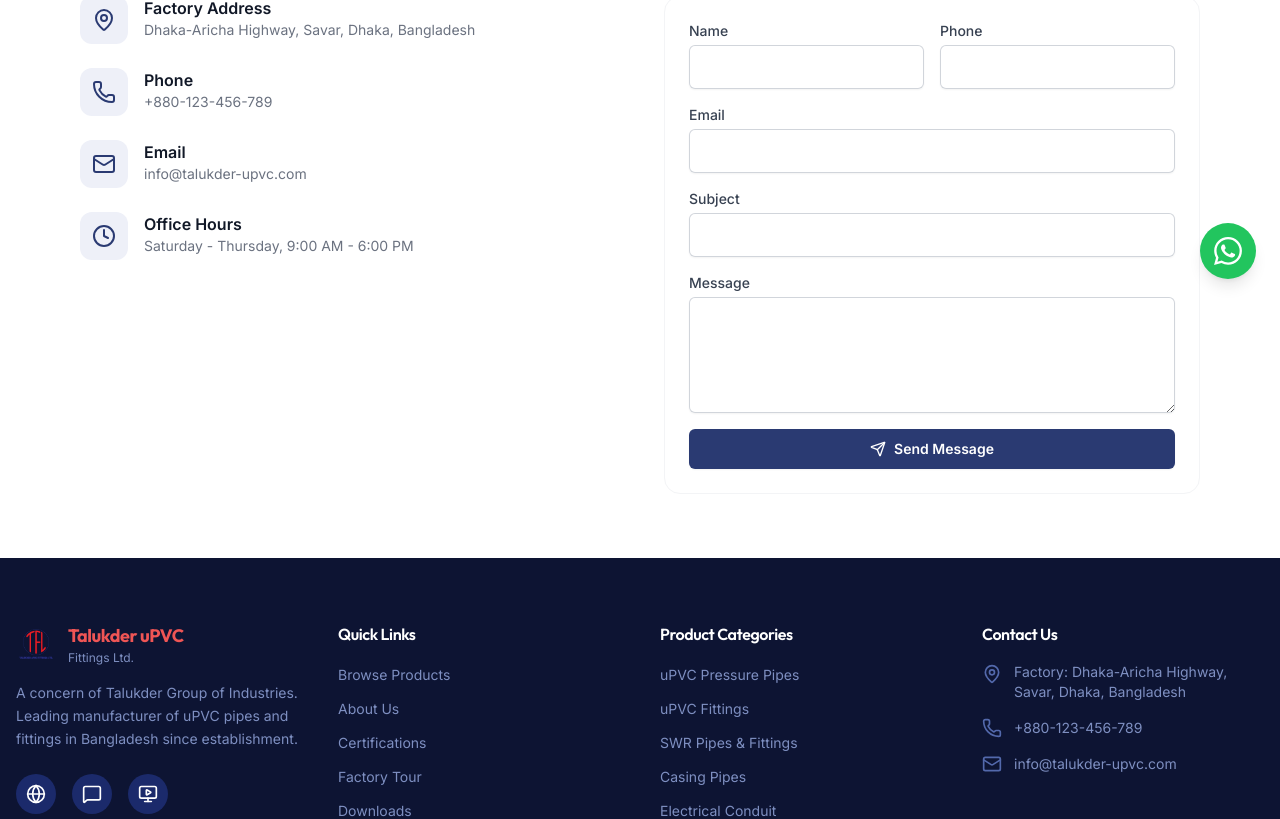
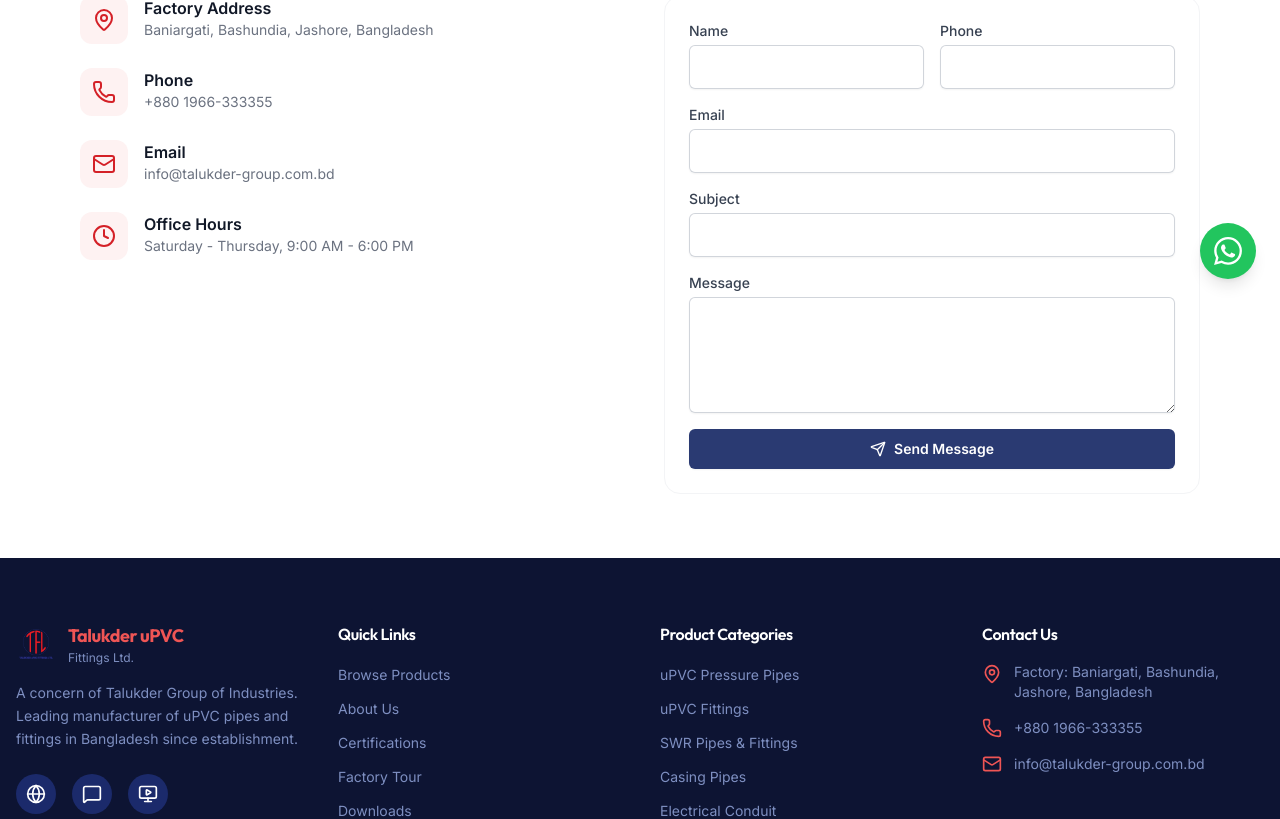
Before and after one commit to mujahidraj/Talukder-UPVC, a React (Vite) app in the folder client/: page /contact in a window 1280 px wide. Shown: the part 497-1316 px from the top of the page. Built offline with nearby package versions, Linux system fonts and the light colour scheme; no server answers.

Commit message:
fdsfsdfsd

```diff
--- a/client/src/components/SEO.tsx
+++ b/client/src/components/SEO.tsx
@@ -29,13 +29,13 @@
     description: DEFAULT_DESCRIPTION,
     address: {
       '@type': 'PostalAddress',
-      streetAddress: 'Dhaka-Aricha Highway, Savar',
-      addressLocality: 'Dhaka',
+      streetAddress: 'Baniargati, Bashundia',
+      addressLocality: 'Jashore',
       addressCountry: 'BD',
     },
     contactPoint: {
       '@type': 'ContactPoint',
-      telephone: '+880-123-456-789',
+      telephone: '+8801966333355',
       contactType: 'sales',
     },
   };
--- a/client/src/components/public/PublicFooter.tsx
+++ b/client/src/components/public/PublicFooter.tsx
@@ -74,16 +74,16 @@
               <h4 className="text-white font-heading font-semibold mb-4">Contact Us</h4>
               <ul className="space-y-4">
                 <li className="flex items-start gap-3 text-sm">
-                  <MapPin className="h-5 w-5 text-brand-400 flex-shrink-0 mt-0.5" />
-                  <span className="text-brand-300">Factory: Dhaka-Aricha Highway, Savar, Dhaka, Bangladesh</span>
+                  <MapPin className="h-5 w-5 text-accent-400 flex-shrink-0 mt-0.5" />
+                  <span className="text-brand-300">Factory: Baniargati, Bashundia, Jashore, Bangladesh</span>
                 </li>
                 <li className="flex items-center gap-3 text-sm">
-                  <Phone className="h-5 w-5 text-brand-400 flex-shrink-0" />
-                  <a href="tel:+880123456789" className="text-brand-300 hover:text-white transition-colors">+880-123-456-789</a>
+                  <Phone className="h-5 w-5 text-accent-400 flex-shrink-0" />
+                  <a href="tel:+8801966333355" className="text-brand-300 hover:text-white transition-colors">+880 1966-333355</a>
                 </li>
                 <li className="flex items-center gap-3 text-sm">
-                  <Mail className="h-5 w-5 text-brand-400 flex-shrink-0" />
-                  <a href="mailto:info@talukder-upvc.com" className="text-brand-300 hover:text-white transition-colors">info@talukder-upvc.com</a>
+                  <Mail className="h-5 w-5 text-accent-400 flex-shrink-0" />
+                  <a href="mailto:info@talukder-group.com.bd" className="text-brand-300 hover:text-white transition-colors">info@talukder-group.com.bd</a>
                 </li>
               </ul>
             </div>
@@ -106,7 +106,7 @@
 
       {/* WhatsApp Floating Button */}
       <a
-        href="https://wa.me/880123456789"
+        href="https://wa.me/8801966333355"
         target="_blank"
         rel="noopener noreferrer"
         className="fixed bottom-6 right-6 z-50 h-14 w-14 bg-green-500 rounded-full flex items-center justify-center shadow-lg hover:bg-green-600 transition-colors hover:scale-110 duration-200"
--- a/client/src/pages/public/AboutPage.tsx
+++ b/client/src/pages/public/AboutPage.tsx
@@ -96,7 +96,7 @@
             ].map((s, idx) => (
               <div key={s.label} className={`text-center ${idx !== 0 ? 'pl-8' : ''}`}>
                 <div className="h-14 w-14 mx-auto rounded-2xl bg-brand-900 border border-brand-800 flex items-center justify-center mb-4">
-                  <s.icon className="h-7 w-7 text-brand-300" />
+                  <s.icon className="h-7 w-7 text-accent-400" />
                 </div>
                 <p className="text-2xl md:text-3xl font-heading font-bold text-white mb-1">{s.stat}</p>
                 <p className="text-sm text-brand-300/80">{s.label}</p>
@@ -158,7 +158,7 @@
             ].map((value, i) => (
               <div key={i} className="p-8 bg-gray-50 rounded-2xl border border-gray-100 hover:shadow-lg hover:border-brand-200 transition-all">
                 <div className="h-12 w-12 bg-white rounded-xl shadow-sm border border-gray-100 flex items-center justify-center mb-6">
-                  <value.icon className="h-6 w-6 text-brand-600" />
+                  <value.icon className="h-6 w-6 text-accent-600" />
                 </div>
                 <h3 className="text-xl font-heading font-bold text-gray-900 mb-3">{value.title}</h3>
                 <p className="text-gray-600 leading-relaxed">{value.desc}</p>
@@ -184,7 +184,7 @@
                 Manufacturing Excellence
               </h2>
               <p className="text-lg text-gray-300 leading-relaxed mb-8">
-                Our advanced factory located on the Dhaka-Aricha Highway is a testament to modern industrial engineering. We employ rigorous quality control checks at every phase of production.
+                Our advanced factory located in Baniargati, Bashundia, Jashore is a testament to modern industrial engineering. We employ rigorous quality control checks at every phase of production.
               </p>
               <ul className="space-y-4">
                 {[
--- a/client/src/pages/public/CertificationsPage.tsx
+++ b/client/src/pages/public/CertificationsPage.tsx
@@ -19,7 +19,7 @@
           ].map(cert => (
             <div key={cert.title} className="bg-white rounded-2xl border border-gray-100 p-8 text-center hover:shadow-lg transition-shadow">
               <div className="h-16 w-16 mx-auto rounded-2xl bg-brand-50 flex items-center justify-center mb-5">
-                <cert.icon className="h-8 w-8 text-brand-600" />
+                <cert.icon className="h-8 w-8 text-accent-600" />
               </div>
               <h3 className="text-xl font-heading font-bold text-brand-950">{cert.title}</h3>
               <p className="mt-3 text-sm text-gray-600 leading-relaxed">{cert.desc}</p>
--- a/client/src/pages/public/ContactPage.tsx
+++ b/client/src/pages/public/ContactPage.tsx
@@ -41,13 +41,13 @@
           <h2 className="text-2xl font-heading font-bold text-brand-950 mb-6">Get In Touch</h2>
           <div className="space-y-6">
             {[
-              { icon: MapPin, title: 'Factory Address', detail: 'Dhaka-Aricha Highway, Savar, Dhaka, Bangladesh' },
-              { icon: Phone, title: 'Phone', detail: '+880-123-456-789' },
-              { icon: Mail, title: 'Email', detail: 'info@talukder-upvc.com' },
+              { icon: MapPin, title: 'Factory Address', detail: 'Baniargati, Bashundia, Jashore, Bangladesh' },
+              { icon: Phone, title: 'Phone', detail: '+880 1966-333355' },
+              { icon: Mail, title: 'Email', detail: 'info@talukder-group.com.bd' },
               { icon: Clock, title: 'Office Hours', detail: 'Saturday - Thursday, 9:00 AM - 6:00 PM' },
             ].map(c => (
               <div key={c.title} className="flex gap-4">
-                <div className="h-12 w-12 rounded-xl bg-brand-50 flex items-center justify-center flex-shrink-0"><c.icon className="h-6 w-6 text-brand-600" /></div>
+                <div className="h-12 w-12 rounded-xl bg-accent-50 flex items-center justify-center flex-shrink-0"><c.icon className="h-6 w-6 text-accent-600" /></div>
                 <div>
                   <p className="font-semibold text-gray-900">{c.title}</p>
                   <p className="text-sm text-gray-500">{c.detail}</p>
--- a/client/src/pages/public/FactoryPage.tsx
+++ b/client/src/pages/public/FactoryPage.tsx
@@ -12,7 +12,7 @@
       </section>
       <section className="max-w-5xl mx-auto px-4 py-16">
         <div className="prose prose-lg max-w-none text-gray-600 mb-12">
-          <p>Our manufacturing facility, located on the Dhaka-Aricha Highway in Savar, is equipped with modern machinery and technology to produce uPVC pipes and fittings of the highest quality.</p>
+          <p>Our manufacturing facility, located in Baniargati, Bashundia, Jashore, is equipped with modern machinery and technology to produce uPVC pipes and fittings of the highest quality.</p>
         </div>
         <div className="grid grid-cols-1 md:grid-cols-2 lg:grid-cols-4 gap-6">
           {[
@@ -22,7 +22,7 @@
             { icon: Zap, title: 'High Capacity', desc: 'Large-scale production to meet national demand' },
           ].map(f => (
             <div key={f.title} className="bg-white rounded-2xl border border-gray-100 p-6 hover:shadow-lg transition-shadow">
-              <div className="h-12 w-12 rounded-xl bg-brand-50 flex items-center justify-center mb-4"><f.icon className="h-6 w-6 text-brand-600" /></div>
+              <div className="h-12 w-12 rounded-xl bg-accent-50 flex items-center justify-center mb-4"><f.icon className="h-6 w-6 text-accent-600" /></div>
               <h3 className="font-heading font-semibold text-gray-900">{f.title}</h3>
               <p className="text-sm text-gray-500 mt-2">{f.desc}</p>
             </div>
--- a/client/src/pages/public/FaqPage.tsx
+++ b/client/src/pages/public/FaqPage.tsx
@@ -33,7 +33,7 @@
                 className="w-full flex items-center justify-between px-6 py-5 text-left"
               >
                 <span className="font-semibold text-gray-900 pr-4">{faq.question}</span>
-                {openId === faq.id ? <ChevronUp className="h-5 w-5 text-brand-600 flex-shrink-0" /> : <ChevronDown className="h-5 w-5 text-gray-400 flex-shrink-0" />}
+                {openId === faq.id ? <ChevronUp className="h-5 w-5 text-accent-600 flex-shrink-0" /> : <ChevronDown className="h-5 w-5 text-gray-400 flex-shrink-0" />}
               </button>
               {openId === faq.id && (
                 <div className="px-6 pb-5 text-gray-600 text-sm leading-relaxed border-t border-gray-50 pt-4">
--- a/client/src/pages/public/PrivacyPolicyPage.tsx
+++ b/client/src/pages/public/PrivacyPolicyPage.tsx
@@ -55,8 +55,8 @@
             </p>
             <div className="bg-gray-50 p-6 rounded-xl mt-4">
               <strong>Talukder uPVC Fittings Ltd.</strong><br/>
-              Email: info@talukderupvc.com<br/>
-              Phone: +880 1234 567890
+              Email: info@talukder-group.com.bd<br/>
+              Phone: +880 1966-333355
             </div>
           </div>
         </div>
```
Also changed, not shown: client/src/components/public/PublicHeader.tsx (+4 -4 lines), client/src/pages/public/HomePage.tsx (+4 -4 lines).
